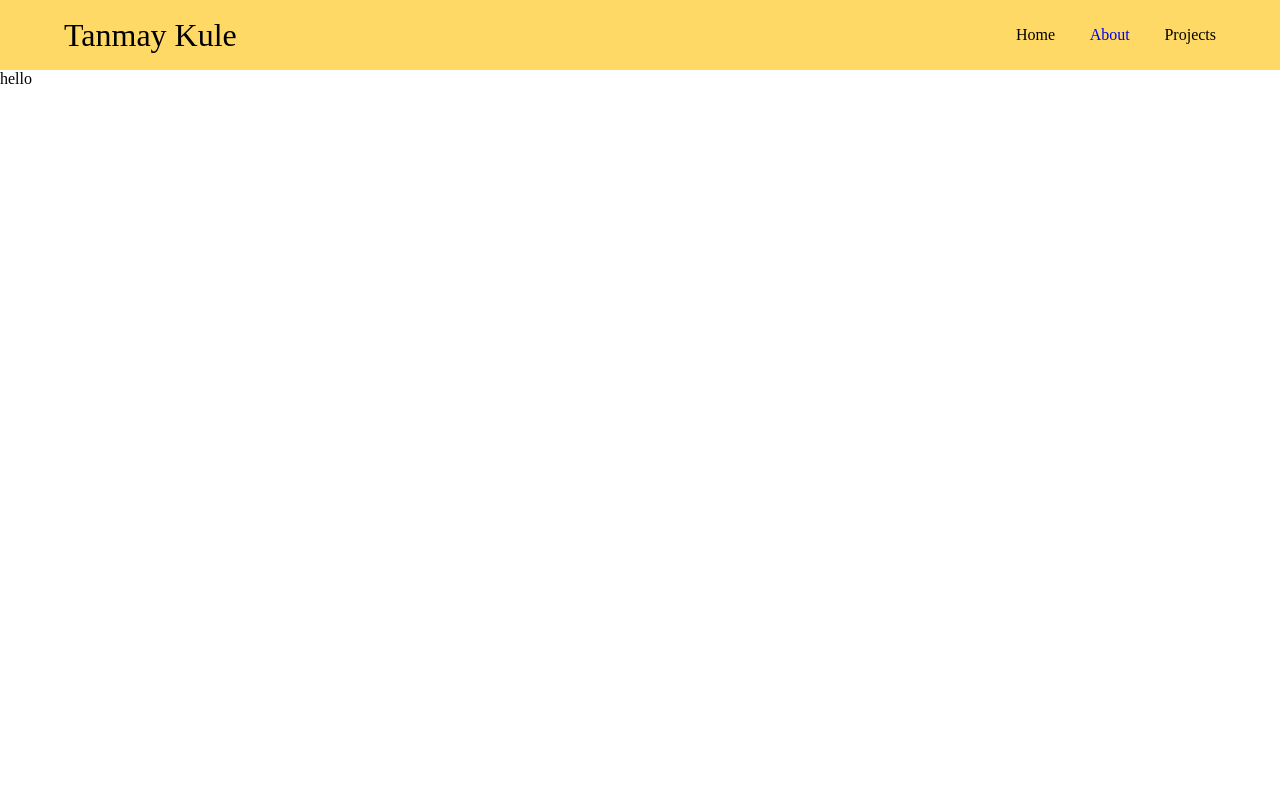
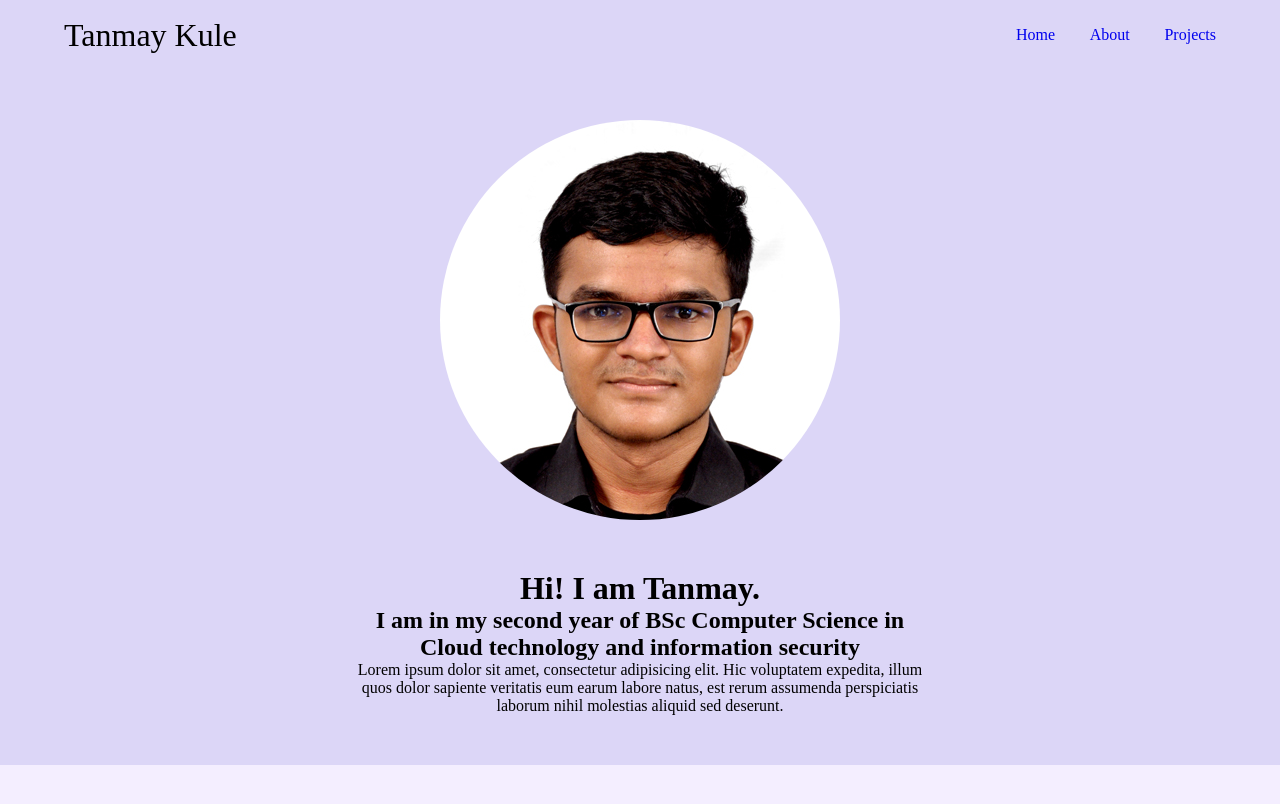
Before and after one commit to oblionC/oblionC.github.io, a Jekyll site: the page built from about.html, in a window 1280 px wide. Shown: the top 804 px of the page. Built offline with Jekyll 4.4.1, drawn with Linux system fonts in a browser that asks for light colours.

Commit message:
add links to navbar

```diff
--- a/_includes/head.html
+++ b/_includes/head.html
@@ -3,3 +3,4 @@
 <meta name="viewport" content="width=device-width, initial-scale=1">
 <link href="/assets/css/navbar.css" rel="stylesheet">
 <link href="/assets/css/styles.css" rel="stylesheet">
+<link href="/assets/css/about.css" rel="stylesheet">
--- a/_includes/navbar.html
+++ b/_includes/navbar.html
@@ -6,13 +6,13 @@
         </div>
         <ul class="nav-list">
             <li class="nav-item">
-                Home
+                <a href="/" class="nav-link">Home</a>
             </li>
             <li class="nav-item">
                 <a href="/about" class="nav-link">About</a>
             </li>
             <li class="nav-item">
-                Projects
+                <a href="/projects" class="nav-link">Projects</a>
             </li>
         </ul>
     </div>
--- a/about.html
+++ b/about.html
@@ -2,4 +2,17 @@
 permalink: /about
 layout: default
 ---
-hello
+<div class="about-me">
+    <div class="container">
+        <div class="about-content">
+            <div class="about-img-area">
+                <img class="about-img" src="/assets/images/me.jpg" alt="Me">
+            </div>
+            <div class="about-text-area">
+                <h1>Hi! I am Tanmay.</h1>
+                <h2>I am in my second year of BSc Computer Science in Cloud technology and information security</h2>
+                <p>Lorem ipsum dolor sit amet, consectetur adipisicing elit. Hic voluptatem expedita, illum quos dolor sapiente veritatis eum earum labore natus, est rerum assumenda perspiciatis laborum nihil molestias aliquid sed deserunt.</p>
+            </div>
+        </div>
+    </div>
+</div>
--- /dev/null
+++ b/assets/css/about.css
@@ -0,0 +1,33 @@
+.about-me {
+    background-color: var(--secondary);
+    height: 50%;
+}
+
+.about-text-area {
+    width: 50%;
+    height: 100%;
+    text-align: center;
+}
+
+.about-content {
+    align-items: center;
+    display: flex;
+    flex-direction: column;
+    justify-content: space-between;
+    padding-top: 50px;
+    padding-bottom: 50px;
+}
+
+.about-img-area {
+    text-align: center;
+    width: 400px;
+    height: 400px;
+    border-radius: 50%;
+    margin-bottom: 50px;
+    overflow: hidden;
+}
+
+.about-img {
+    width: auto;
+    height: auto;
+}
--- a/assets/css/styles.css
+++ b/assets/css/styles.css
@@ -4,10 +4,16 @@
 }
 
 :root {
-    --secondary: #FFD966;
+    --primary: #F4EEFF;
+    --secondary: #DCD6F7;
+    --tertiary: #A6B1E1;
+    --cta: #424874;
     font-size: 16px;
 }
 
+body {
+    background-color: var(--primary);
+}
 .container {
     width: 90%;
     margin-left: auto;
--- a/projects.html
+++ b/projects.html
@@ -1,3 +1,5 @@
 ---
+layout: default
 permalink: /projects
 ---
+projects
```
Also changed, not shown: _layouts/fitscreen.html (added), assets/images/me.jpg (added), 6 other files.
